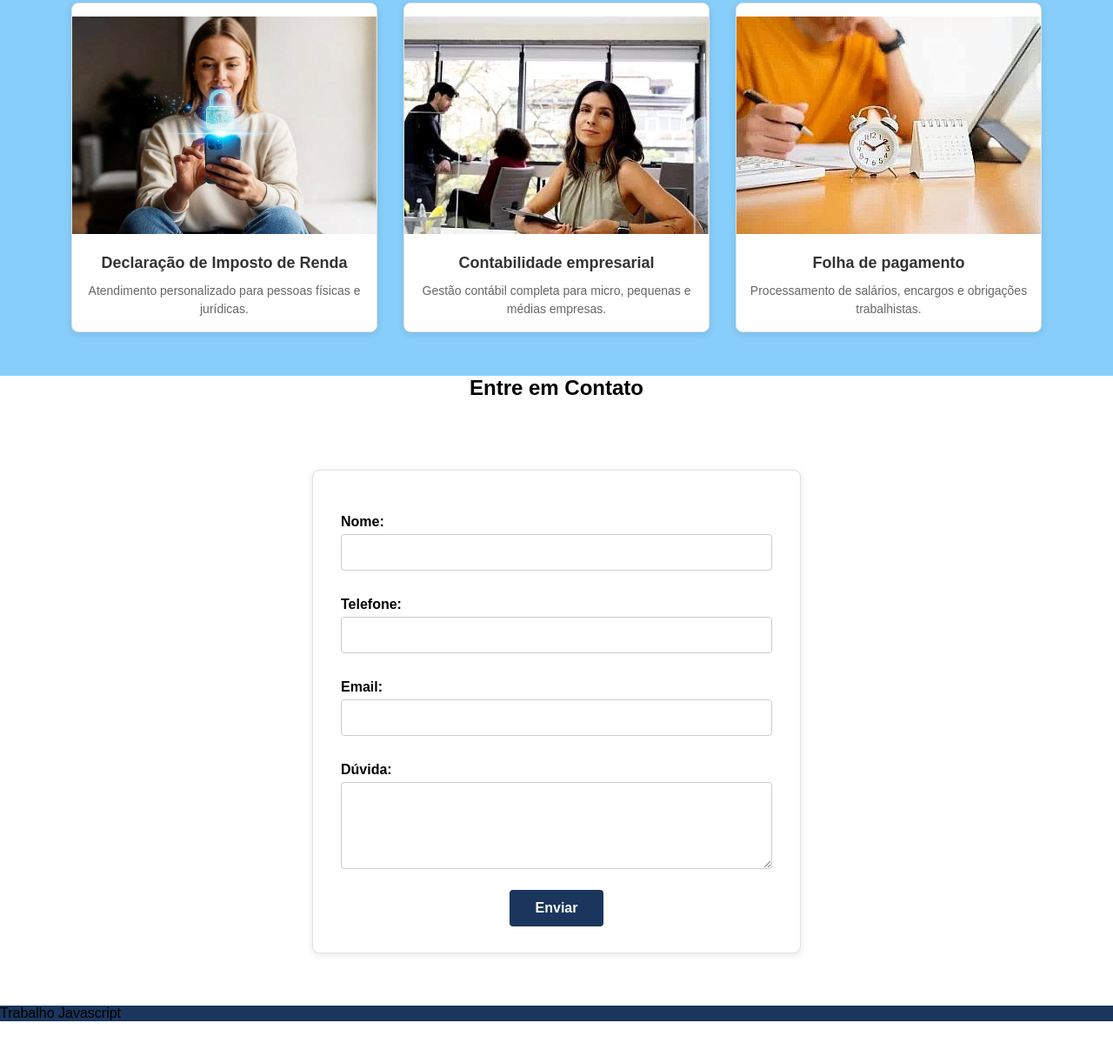
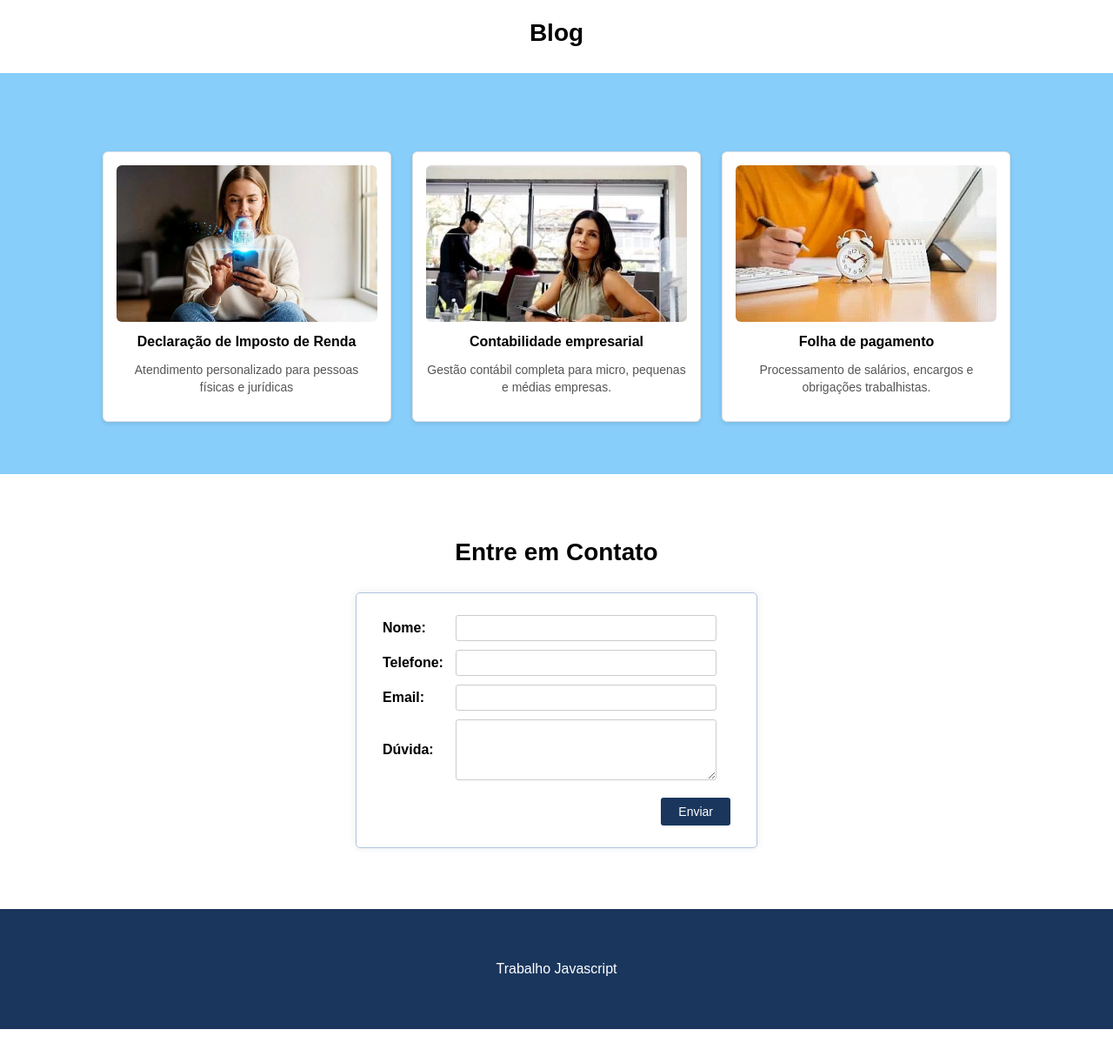
Before and after one commit to maryaeduarda-m/projeto_final-main, a plain HTML site: page index.html in a window 1280 px wide. Shown: the part 736-1958 px from the top of the page at 87% size. Before the commit the page ends 1910 px from the top, so only its background shows below. Drawn offline with Linux system fonts and the light colour scheme.

Commit message:
inicio do js

```diff
--- a/index.html
+++ b/index.html
@@ -3,76 +3,75 @@
 <head>
     <meta charset="UTF-8">
     <meta name="viewport" content="width=device-width, initial-scale=1.0">
-    <link rel="stylesheet" href="./style.css">
-    <script src="./script.js" defer></script>
-    <title>Meu Site</title>
+    <link rel="stylesheet" href="style.css">
+    <title>Site Contabilidade</title>
 </head>
 <body>
+
     <header class="header">
-        <img src="./image.png" alt="Logo" class="logo">
+        <img src="./image.png" alt="Logo Contábil Tech" class="logo">
         <nav class="navegacao">
             <ul class="menu">
-                <li><a href="#home" class="nav-link">Home</a></li>
-                <li><a href="#sobre" class="nav-link">Sobre</a></li>
-                <li><a href="#produtos" class="nav-link">Produtos</a></li>
-                <li><a href="#contato" class="nav-link">Contato</a></li>
+                <li><a href="#home">Home</a></li>
+                <li><a href="#sobre">Sobre</a></li>
+                <li><a href="#produtos">Produtos</a></li>
+                <li><a href="#contato">Contato</a></li>
             </ul>
         </nav>
     </header>
 
-    <main class="img">
-    <img src="./1000236913 (1).png" alt="Logo Contabil Tech" class="img2">
+    <main>
+        <img src="./1000236913 (1).png" alt="Banner principal" class="banner">
     </main>
-
+    <section class="contato" id="contato">
+        <h2>Blog</h2>
     <section class="blog">
-        <h2>Blog</h2>
+        <h2></h2>
         <div class="cards">
-            <!-- Duda, substitua o caminho de cada imagem (src="./...") pelas imagens que você quiser usar -->
             <div class="card">
-                <img src="./cp.jpeg" alt="Imagem 1" class="foto">
-                <div class="card-text">
+                <img src="cp.jpeg" alt="Imagem 1" class="foto">
                 <h3>Declaração de Imposto de Renda</h3>
-                    <p>Atendimento personalizado para pessoas físicas e jurídicas.</p>
-                </div>
+                <p>Atendimento personalizado para pessoas físicas e jurídicas</p>
             </div>
             <div class="card">
-                <img src="./cp2.jpeg" alt="Imagem 2" class="foto">
-                <div class="card-text">
+                <img src="cp2.jpeg" alt="Imagem 2" class="foto">
                 <h3>Contabilidade empresarial</h3>
                 <p>Gestão contábil completa para micro, pequenas e médias empresas.</p>
             </div>
-            </div>
             <div class="card">
-                <img src="./cp3.jpeg" alt="Imagem 3" class="foto">
-                <div class="card-text">
+                <img src="cp3.jpeg" alt="Imagem 3" class="foto">
                 <h3>Folha de pagamento</h3>
                 <p>Processamento de salários, encargos e obrigações trabalhistas.</p>
             </div>
         </div>
-        </div>
     </section>
 
+    <section class="contato" id="contato">
         <h2>Entre em Contato</h2>
-
-    <section class="contato">
-        <form id="formContato" action="">
+        <form id="formContato">
             <fieldset>
                 <label for="nome">Nome:</label>
-                <input id="nome" name="nome" type="text" required>
+                <input id="nome" name="nome" type="text" required><br>
 
                 <label for="telefone">Telefone:</label>
-                <input id="telefone" name="telefone" type="tel" required>
+                <input id="telefone" name="telefone" type="tel" required><br>
 
                 <label for="email">Email:</label>
-                <input id="email" name="email" type="email" required>
+                <input id="email" name="email" type="email" required><br>
 
                 <label for="duvida">Dúvida:</label>
-                <textarea id="duvida" name="duvida" rows="4" required></textarea>
+                <textarea id="duvida" name="duvida" rows="4" required></textarea><br>
 
-                <button type="submit" style="margin-top: 10px;">Enviar</button>
+                <button type="submit">Enviar</button>
             </fieldset>
         </form>
     </section>
+
+    <footer>
+        Trabalho Javascript
+    </footer>
+
 </body>
-<footer>Trabalho Javascript</footer>
+    <script src="script.js" defer></script>
+
 </html>
--- a/style.css
+++ b/style.css
@@ -1,225 +1,185 @@
 body {
-    font-family: Arial;
-    color: black;
-    background-color: white;
+    font-family: Arial, sans-serif;
     margin: 0;
     padding: 0;
+    background-color: white;
 }
 
 .header {
-    background: #1a365d;
-    padding: 20px 50px;
-    display: flex;
-    justify-content: space-between;
-    align-items: center;
+    background-color: #1a365d;
+    padding: 15px 50px;
+    overflow: hidden; /* evita que o menu flutue fora */
 }
 
 .logo {
-    height: 30px;
-    width: 30px;
-    object-fit: contain;
+    height: 55px;
+    float: left; /* logo à esquerda */
 }
 
 .navegacao {
-    display: flex;
+    float: right; /* menu à direita */
 }
 
 .menu {
     list-style: none;
-    display: flex;
-    gap: 40px;
-    margin: 0;
+    margin: 10px 0 0 0;
     padding: 0;
 }
 
 .menu li {
     display: inline;
+    margin-left: 25px;
 }
 
-.nav-link {
+.menu a {
     color: white;
     text-decoration: none;
-    font-size: 14px;
+    font-weight: bold;
 }
+
+.menu a:hover {
+    text-decoration: underline;
+}
+
 
 .banner {
     width: 100%;
-    text-align: center;
-    margin: 0;
-    padding: 0;
-}
-
-.banner-img {
-    width: 100%;
-    height: auto;
+    height: 600px;
+    object-fit: cover;
     display: block;
 }
 
-.banner-text {
-    padding: 20px;
-    background: white;
-    border-top: 1px solid #e0e0e0;
-}
-
-.expandable-text {
-    width: 100%;
-    min-height: 50px;
-    max-height: 200px;
-    padding: 15px;
-    border: 1px solid #ccc;
-    border-radius: 5px;
-    font-size: 16px;
-    font-family: Arial;
-    resize: vertical;
-    outline: none;
-    box-sizing: border-box;
-}
-
-.expandable-text:focus {
-    border-color: #1a365d;
-    box-shadow: 0 0 5px rgba(26, 54, 93, 0.3);
-}
 
 .blog {
-    padding: 80px 50px;
+    background-color: lightskyblue;
     text-align: center;
-    background: white;
+    width: 100vw; /* ocupa 100% da largura da tela */
+    margin-left: calc(-50vw + 50%);
+    padding: 50px 0;
 }
 
 .blog h2 {
-    font-size: 48px;
-    margin-bottom: 60px;
-    color: black;
+    font-size: 28px;
     font-weight: bold;
+    margin-bottom: 30px;
 }
 
 .cards {
-    display: flex;
-    justify-content: center;
-    gap: 30px;
-    max-width: 1200px;
-    margin: 0 auto;
+    text-align: center;
 }
 
 .card {
+    display: inline-block;
     background: white;
+    width: 300px;
     padding: 15px;
+    margin: 10px;
     border: 1px solid #e0e0e0;
-    width: 350px;
-    border-radius: 8px;
-    box-shadow: 0 2px 8px rgba(0,0,0,0.1);
+    border-radius: 6px;
+    box-shadow: 0 2px 5px rgba(0,0,0,0.1);
+    vertical-align: top;
 }
 
-.foto {
+.card img {
     width: 100%;
-    height: 250px;
+    height: 180px;
     object-fit: cover;
+    border-radius: 6px;
 }
 
-.card {
-    padding: 15px 0;
+.card h3 {
+    font-size: 16px;
+    margin: 10px 0;
 }
 
-.card-text h3 {
-    font-size: 18px;
-    font-weight: bold;
-    color: #333;
-    margin-bottom: 10px;
-    line-height: 1.3;
+.card p {
+    font-size: 14px;
+    color: #555;
+    line-height: 1.4;
 }
 
-.card-text p {
-    font-size: 14px;
-    color: #666;
-    line-height: 1.5;
-    margin: 0;
-}
 
 .contato {
-    background: white;
-    padding: 60px 30px;
+    background-color: white;
+    padding: 50px;
     text-align: center;
 }
 
 .contato h2 {
-    font-size: 36px;
-    margin-bottom: 40px;
-    color: black;
+    font-size: 28px;
+    margin-bottom: 30px;
     font-weight: bold;
 }
 
+
 form {
-    width: 500px;
+    width: 400px;
     margin: 0 auto;
     background: white;
-    padding: 30px;
-    border: 1px solid #e0e0e0;
-    border-radius: 8px;
-    box-shadow: 0 2px 8px rgba(0,0,0,0.1);
+    padding: 25px 30px;
+    border: 1px solid #b0c4de;
+    border-radius: 5px;
+    box-shadow: 0 0 8px rgba(26, 54, 93, 0.1);
+    text-align: left;
 }
 
 fieldset {
     border: none;
     padding: 0;
+    margin: 0;
 }
 
+
 label {
-    display: block;
-    margin: 20px 0 5px 0;
+    display: inline-block;
+    width: 80px;
     font-weight: bold;
-    color: black;
-    text-align: left;
+    margin-bottom: 10px;
+    vertical-align: middle;
 }
 
 input, textarea {
-    width: 100%;
-    padding: 12px;
-    margin-bottom: 10px;
+    width: 300px;
+    padding: 6px;
     border: 1px solid #ccc;
-    border-radius: 4px;
+    border-radius: 3px;
     font-size: 14px;
     box-sizing: border-box;
+    margin-bottom: 10px;
+    vertical-align: middle;
 }
 
+
 textarea {
-    height: 100px;
+    height: 70px;
     resize: vertical;
 }
 
+
 button {
-    background: #1a365d;
+    background-color: #1a365d;
     color: white;
-    padding: 12px 30px;
     border: none;
-    border-radius: 4px;
+    padding: 8px 20px;
+    border-radius: 3px;
     cursor: pointer;
-    font-size: 16px;
-    font-weight: bold;
+    font-size: 14px;
+    display: block;
+    margin-left: auto;
     margin-top: 10px;
 }
 
-
-.blog{
-    background-color: lightskyblue;
-    padding: 50px;
-    text-align: center;
-}
-
-.img2{
-  height: 500px;
-  width: 100%;
+button:hover {
+    background-color: #274472;
 }
 
 
-h2{
-    justify-content: center;
-    display: flex;
-    font-size: 20;
-    margin-top: auto;
+footer {
+    background-color: #1a365d;
+    color: white;
+    text-align: center;
+    padding: 60px;
+    margin-top: 20px;
+    margin-left: calc(-50vw + 50%);
+    margin-right: calc(-50vw + 50%);
 }
-
-
-footer{
-    justify-content: center;
-    background-color: #1a365d;
-}
```
Lines whose indentation alone changed are shown as unchanged.
